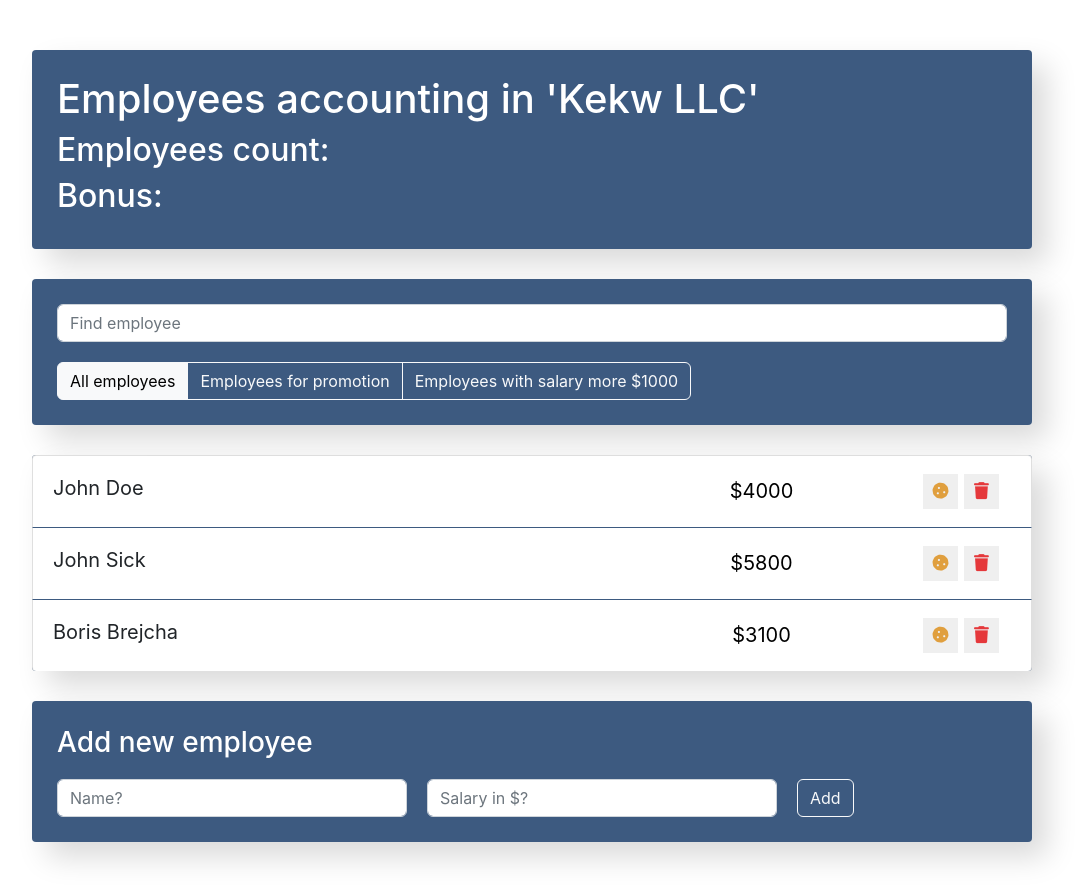
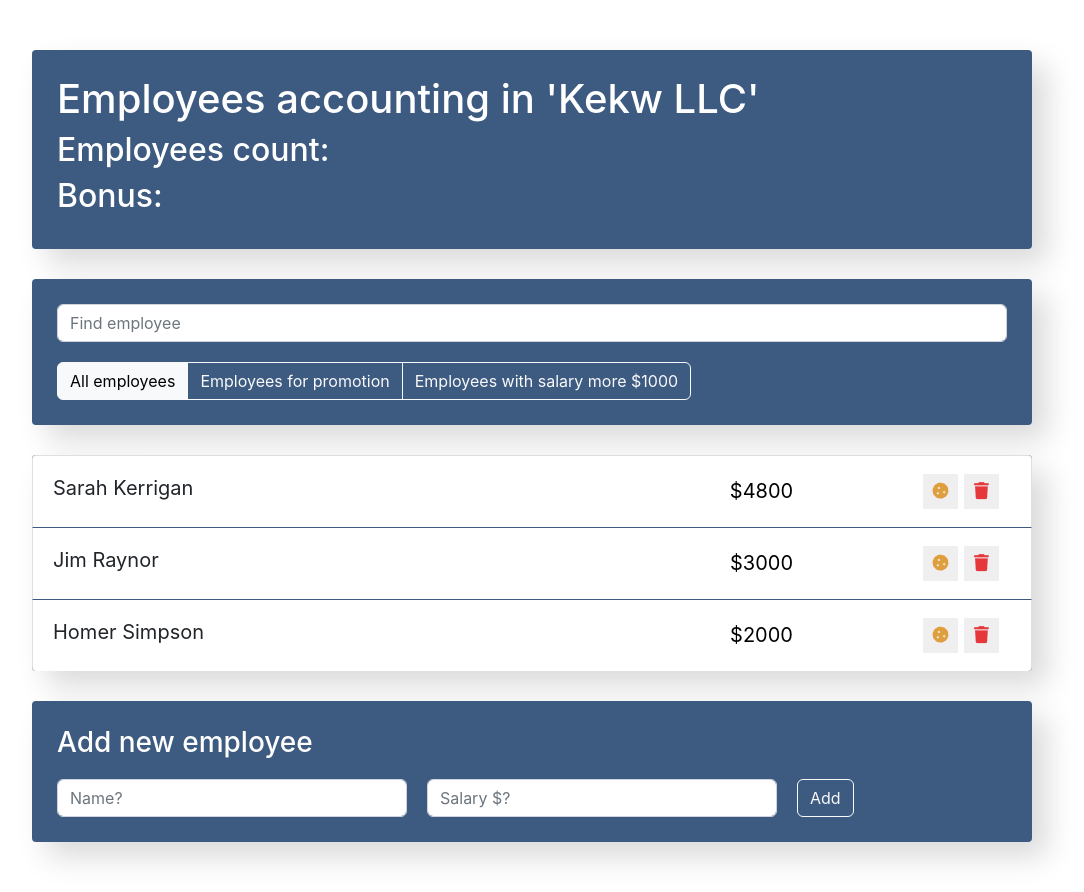
Before and after one commit to trueroo/CRUDLearnReact, a React (Create React App) app: page / in a window 1280 px wide. Shown: the whole page, without its empty margins (108-1192 px from the left). Built offline with nearby package versions, Linux system fonts and the light colour scheme.

Commit message:
add new employees to the app

```diff
--- a/src/components/app/app.jsx
+++ b/src/components/app/app.jsx
@@ -1,3 +1,5 @@
+import { Component } from 'react';
+
 import AppInfo from '../app-info/app-info';
 import SearchPanel from '../search-panel/search-panel';
 import AppFilter from '../app-filter/app-filter';
@@ -6,13 +8,44 @@ import EmployeesAddForm from '../employees-add-form/employees-add-form';
 
 import './app.css';
 
-const App = () => {
-	const data = [
-		{ name: 'John Doe', salary: 4000, increase: false, id: 1 },
-		{ name: 'John Sick', salary: 5800, increase: false, id: 2 },
-		{ name: 'Boris Brejcha', salary: 3100, increase: true, id: 3 },
-	];
+class App extends Component {
+	constructor(props) {
+		super(props);
+		this.state = {
+			data: [
+				{ name: 'Sarah Kerrigan', salary: 4800, increase: false, id: 1 },
+				{ name: 'Jim Raynor', salary: 3000, increase: true, id: 2 },
+				{ name: 'Homer Simpson', salary: 2000, increase: false, id: 3 },
+			],
+		};
+		this.maxId = 4;
+	}
 
+	deleteItem = (id) => {
+		this.setState(({ data }) => {
+			return {
+				data: data.filter((item) => item.id !== id),
+			};
+		});
+	};
+
+	// TODO: can add empty users. fix it later.
+	addItem = (name, salary) => {
+		const newItem = {
+			name,
+			salary,
+			increase: false,
+			id: this.maxId++,
+		};
+		this.setState(({ data }) => {
+			const newArr = [...data, newItem];
+			return {
+				data: newArr,
+			};
+		});
+	};
+
+	render() {
 		return (
 			<div className="app">
 				<AppInfo />
@@ -22,10 +55,14 @@ const App = () => {
 					<AppFilter />
 				</div>
 
-			<EmployeesList data={data} />
-			<EmployeesAddForm />
+				<EmployeesList
+					data={this.state.data}
+					onDelete={this.deleteItem}
+				/>
+				<EmployeesAddForm onAdd={this.addItem} />
 			</div>
 		);
-};
+	}
+}
 
 export default App;
--- a/src/components/employees-add-form/employees-add-form.jsx
+++ b/src/components/employees-add-form/employees-add-form.jsx
@@ -6,8 +6,8 @@ class EmployeesAddForm extends Component {
 	constructor(props) {
 		super(props);
 		this.state = {
-			userName: '',
-			userSalary: '',
+			name: '',
+			salary: '',
 		};
 	}
 
@@ -17,26 +17,39 @@ class EmployeesAddForm extends Component {
 		});
 	};
 
+	onSubmit = (e) => {
+		e.preventDefault();
+		this.props.onAdd(this.state.name, this.state.salary);
+		this.setState({
+			name: '',
+			salary: '',
+		});
+	};
+
 	render() {
-		const { userName, userSalary } = this.state;
+		const { name, salary } = this.state;
+
 		return (
 			<div className="app-add-form">
 				<h3>Add new employee</h3>
-				<form className="add-form d-flex">
+				<form
+					className="add-form d-flex"
+					onSubmit={this.onSubmit}
+				>
 					<input
 						type="text"
 						className="form-control new-post-label"
 						placeholder="Name?"
-						name="userName"
-						value={userName}
+						name="name"
+						value={name}
 						onChange={this.onValueChange}
 					/>
 					<input
 						type="number"
 						className="form-control new-post-label"
-						placeholder="Salary in $?"
-						name="userSalary"
-						value={userSalary}
+						placeholder="Salary $?"
+						name="salary"
+						value={salary}
 						onChange={this.onValueChange}
 					/>
 
--- a/src/components/employees-list-item/employees-list-item.jsx
+++ b/src/components/employees-list-item/employees-list-item.jsx
@@ -24,14 +24,13 @@ class EmployeesListItem extends Component {
 	};
 
 	render() {
-		const { name, salary } = this.props;
+		const { name, salary, onDelete } = this.props;
 		const { increase, rise } = this.state;
+
 		let classNames = 'list-group-item d-flex justify-content-between';
-
 		if (increase) {
 			classNames += ' increase';
 		}
-
 		if (rise) {
 			classNames += ' like';
 		}
@@ -39,8 +38,8 @@ class EmployeesListItem extends Component {
 		return (
 			<li className={classNames}>
 				<span
+					className="list-group-item-label"
 					onClick={this.onRise}
-					className="list-group-item-label"
 				>
 					{name}
 				</span>
@@ -51,9 +50,9 @@ class EmployeesListItem extends Component {
 				/>
 				<div className="d-flex justify-content-center align-items-center">
 					<button
-						onClick={this.onIncrease}
 						type="button"
 						className="btn-cookie btn-sm "
+						onClick={this.onIncrease}
 					>
 						<i className="fas fa-cookie"></i>
 					</button>
@@ -61,6 +60,7 @@ class EmployeesListItem extends Component {
 					<button
 						type="button"
 						className="btn-trash btn-sm "
+						onClick={onDelete}
 					>
 						<i className="fas fa-trash"></i>
 					</button>
--- a/src/components/employees-list/employees-list.jsx
+++ b/src/components/employees-list/employees-list.jsx
@@ -1,19 +1,20 @@
 import EmployeesListItem from '../employees-list-item/employees-list-item';
+
 import './employees-list.css';
 
-const EmployeesList = ({ data }) => {
-	const employees = data.map((el) => {
-		const { id, ...elProps } = el;
-
+const EmployeesList = ({ data, onDelete }) => {
+	const elements = data.map((item) => {
+		const { id, ...itemProps } = item;
 		return (
 			<EmployeesListItem
 				key={id}
-				{...elProps}
+				{...itemProps}
+				onDelete={() => onDelete(id)}
 			/>
 		);
 	});
 
-	return <ul className="app-list list-group">{employees}</ul>;
+	return <ul className="app-list list-group">{elements}</ul>;
 };
 
 export default EmployeesList;
```
Lines whose indentation alone changed are shown as unchanged.
